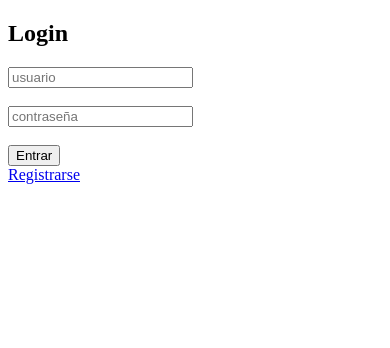
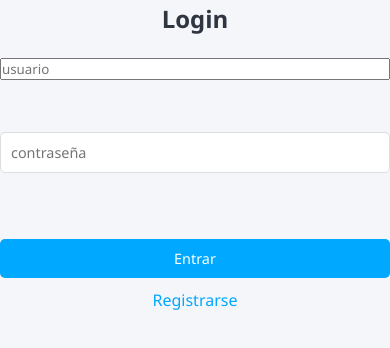
Before and after one commit to paularodalv/APP_SCP, a website: page views/login.html in a window 390 px wide. Drawn offline with Linux system fonts and the light colour scheme.

Commit message:
Add styling to login page
Added basic styling for the login page, including layout, form elements, buttons, and responsiveness.

```diff
--- a/views/login.html
+++ b/views/login.html
@@ -1,5 +1,132 @@
 <!DOCTYPE html>
 <html>
+
+    <style>
+        /* Reset básico */
+* {
+    box-sizing: border-box;
+    margin: 0;
+    padding: 0;
+    font-family: 'Segoe UI', Tahoma, Geneva, Verdana, sans-serif;
+}
+
+/* Fondo general */
+body {
+    background-color: #f5f6fa;
+    color: #333;
+    line-height: 1.6;
+    min-height: 100vh;
+}
+
+/* Contenedor principal */
+.container {
+    width: 90%;
+    max-width: 800px;
+    margin: 40px auto;
+    background: #fff;
+    padding: 30px;
+    border-radius: 10px;
+    box-shadow: 0 4px 15px rgba(0,0,0,0.1);
+}
+
+/* Encabezados */
+h2 {
+    text-align: center;
+    margin-bottom: 20px;
+    color: #2f3640;
+}
+
+/* Formularios */
+form {
+    display: flex;
+    flex-direction: column;
+}
+
+input[type="text"],
+input[type="password"],
+textarea {
+    padding: 10px;
+    margin-bottom: 15px;
+    border-radius: 5px;
+    border: 1px solid #dcdde1;
+    font-size: 1rem;
+    transition: 0.3s;
+}
+
+input[type="text"]:focus,
+input[type="password"]:focus,
+textarea:focus {
+    outline: none;
+    border-color: #718093;
+    box-shadow: 0 0 5px rgba(113, 128, 147, 0.5);
+}
+
+textarea {
+    resize: vertical;
+    min-height: 80px;
+}
+
+/* Botones */
+button {
+    background-color: #00a8ff;
+    color: #fff;
+    padding: 10px 20px;
+    border: none;
+    border-radius: 5px;
+    font-size: 1rem;
+    cursor: pointer;
+    transition: 0.3s;
+}
+
+button:hover {
+    background-color: #0097e6;
+}
+
+/* Enlaces */
+a {
+    color: #00a8ff;
+    text-decoration: none;
+    text-align: center;
+    display: block;
+    margin-top: 10px;
+}
+
+a:hover {
+    text-decoration: underline;
+}
+
+/* Muro de mensajes */
+#posts {
+    margin-top: 30px;
+}
+
+.post {
+    background-color: #f1f2f6;
+    padding: 15px;
+    border-radius: 8px;
+    margin-bottom: 15px;
+    border-left: 5px solid #00a8ff;
+}
+
+.post b {
+    color: #2f3640;
+}
+
+/* Responsive */
+@media (max-width: 600px) {
+    .container {
+        padding: 20px;
+    }
+
+    input[type="text"],
+    input[type="password"],
+    textarea,
+    button {
+        font-size: 0.9rem;
+    }
+}
+    </style>
+
     <head>
         <title>Login</title>
     </head>
```
